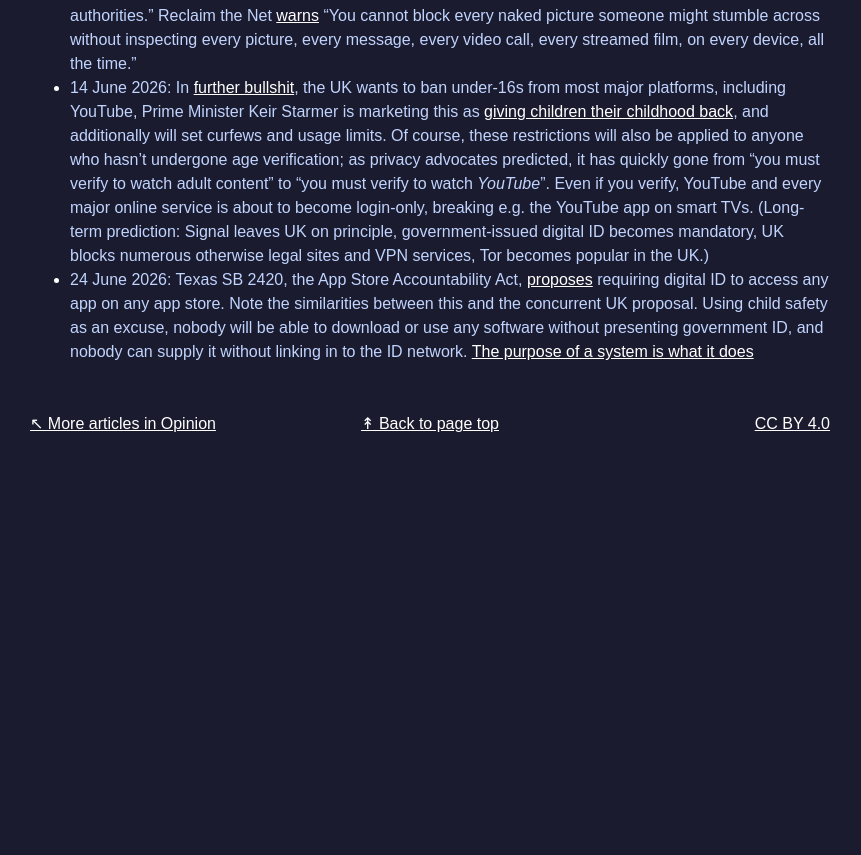
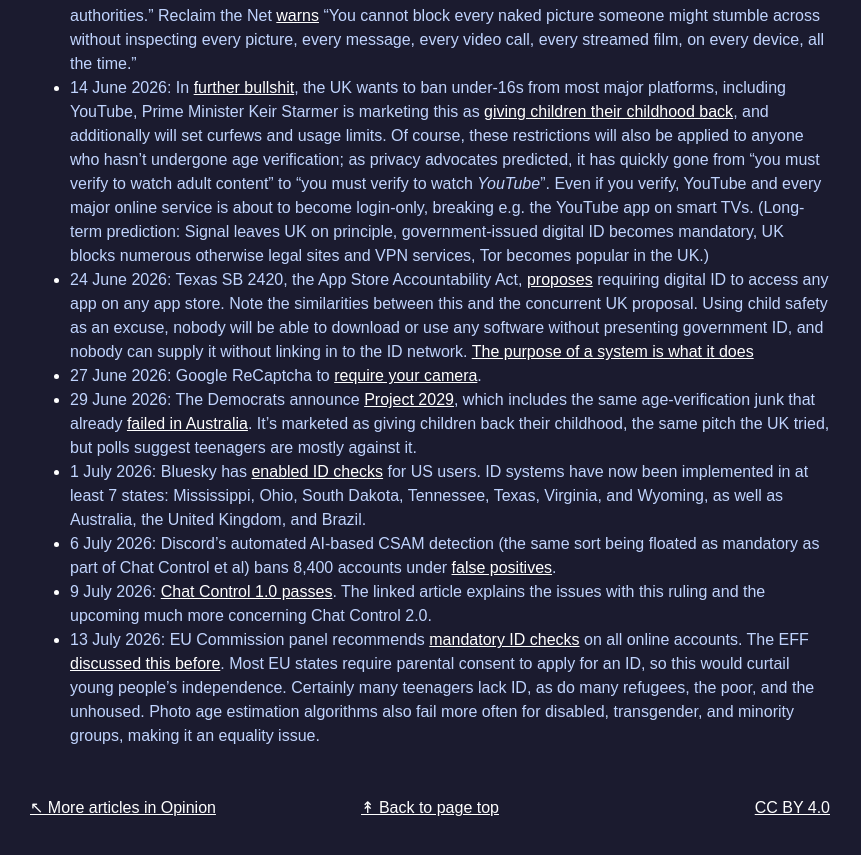
Before and after one commit to orbitalflower/orbitalflower.github.io, a Jekyll site: the page built from _posts/2025-08-03-online-safety-act-bad.md, in a window 1280 px wide and 900 px high, scrolled down 7730 px. Shown: the top 855 px of the window, without its empty margins (210-1071 px from the left). Built offline with Jekyll 4.4.1, drawn with Linux system fonts in a browser that asks for light colours; before the commit the page ends 8246 px from its top, so only the background shows below that.

Commit message:
Adding more links

```diff
--- a/_posts/2025-08-03-online-safety-act-bad.md
+++ b/_posts/2025-08-03-online-safety-act-bad.md
@@ -467,3 +467,30 @@
   nobody will be able to download or use any software without presenting
   government ID, and nobody can supply it without linking in to the ID network.
   [The purpose of a system is what it does](../opinion/purpose-of-a-system.html)
+- 27 June 2026: Google ReCaptcha to [require your camera](https://reclaimthenet.org/googles-new-recaptcha-wants-your-camera-access-and-21-points-of-your-hand).
+- 29 June 2026: The Democrats announce
+  [Project 2029](https://www.yahoo.com/news/politics/articles/democrats-project-2029-goes-tech-091120913.html),
+  which includes the same age-verification junk that already
+  [failed in Australia](https://reclaimthenet.org/australias-teen-social-media-ban-failed-the-governments-fix-is-to-double-the-fines).
+  It's marketed as giving children back their childhood, the same pitch the UK
+  tried, but polls suggest teenagers are mostly against it.
+- 1 July 2026: Bluesky has
+  [enabled ID checks](https://gist.github.com/mary-ext/6e27b24a83838202908808ad528b3318)
+  for US users. ID systems have now been implemented in at least 7 states:
+  Mississippi, Ohio, South Dakota, Tennessee, Texas, Virginia, and Wyoming, as
+  well as Australia, the United Kingdom, and Brazil.
+- 6 July 2026: Discord's automated AI-based CSAM detection (the same sort being
+  floated as mandatory as part of Chat Control et al) bans 8,400 accounts under
+  [false positives](https://x.com/discord_support/status/2074282860123767135).
+- 9 July 2026: [Chat Control 1.0 passes](https://www.patrick-breyer.de/en/eu-parliament-greenlights-chat-control-1-0-breyer-our-children-lose-out/).
+  The linked article explains the issues with this ruling and the upcoming much
+  more concerning Chat Control 2.0.
+- 13 July 2026: EU Commission panel recommends
+  [mandatory ID checks](https://eupolicy.social/@edri/116911999341747171)
+  on all online accounts.
+  The EFF [discussed this before](https://www.eff.org/deeplinks/2025/04/age-verification-european-union-mini-id-wallet).
+  Most EU states require parental consent to apply for an ID, so this would
+  curtail young people's independence. Certainly many teenagers lack ID, as do
+  many refugees, the poor, and the unhoused. Photo age estimation algorithms
+  also fail more often for disabled, transgender, and minority groups, making it
+  an equality issue.
```
Also changed, not shown: _posts/2025-05-16-free-legal-amiga-games.md (+4 -0 lines), _posts/2026-06-28-britain-control-internet.md (+4 -0 lines).
